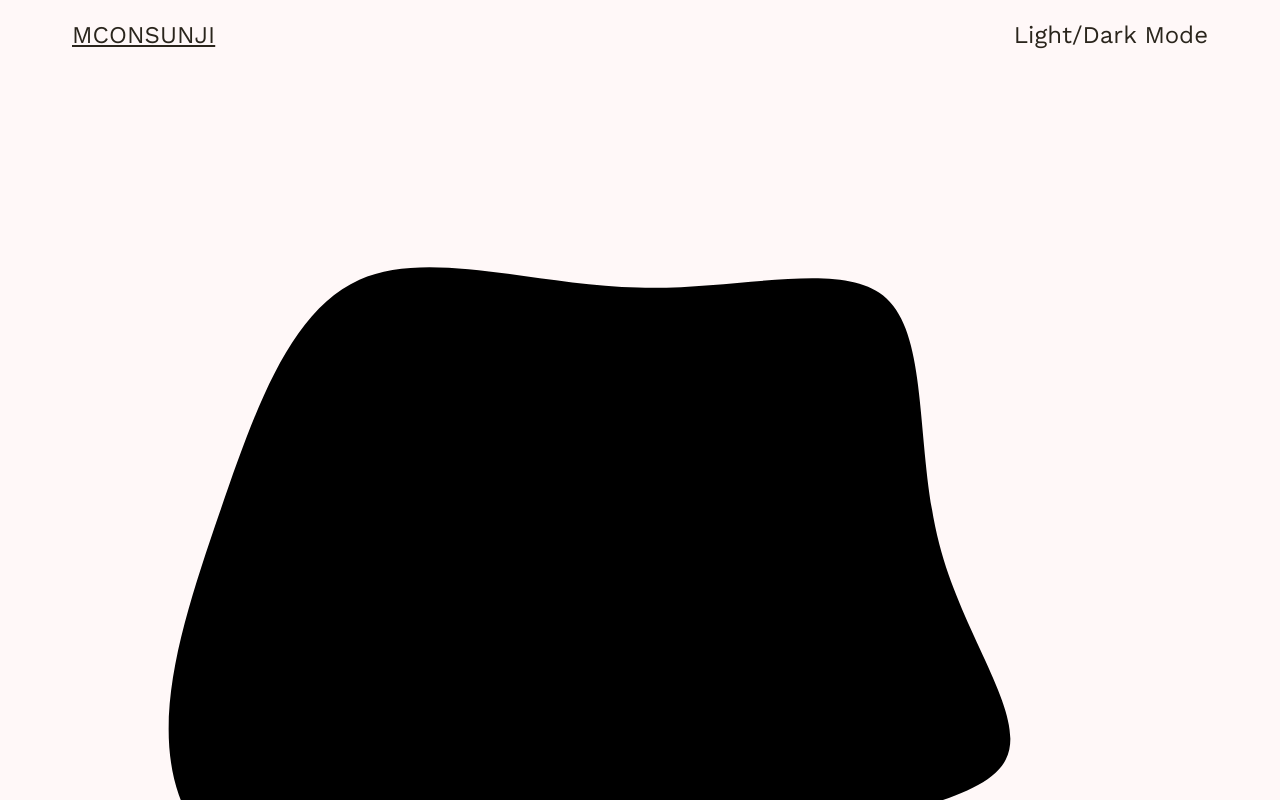
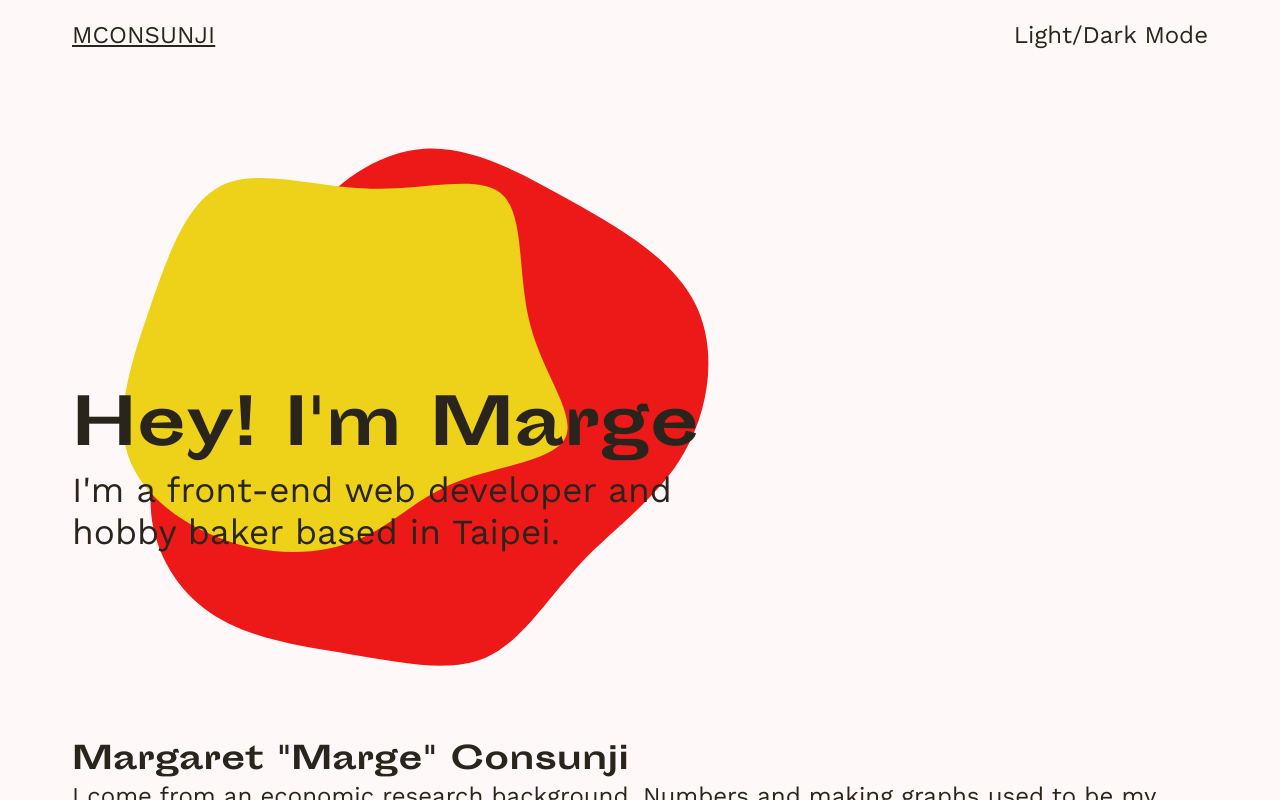
Before and after one commit to msunji/portfolio, a React (Create React App) app: page / in a window 1280 px wide. Shown: the top 800 px of the page. Built offline with nearby package versions, Linux system fonts and the light colour scheme.

Commit message:
Removed gradient effect from blobs. Stacked blobs

```diff
--- a/src/components/Intro.js
+++ b/src/components/Intro.js
@@ -1,9 +1,33 @@
 import React from "react";
 import styled from "styled-components";
+import About from "./About";
 import Projects from "./Projects";
 
 // some styled components
 const IntroContainer = styled.div``;
+
+const Blobs = styled.div`
+  position: relative;
+  max-width: 1000px;
+  z-index: -1000;
+
+  & > #blob--yellow {
+    position: absolute;
+    top: 40;
+    left: 90;
+    fill: var(--primary-yellow);
+    width: 60%;
+    z-index: 1;
+  }
+
+  & > #blob--red {
+    width: 70%;
+    position: absolute;
+    left: 50;
+    fill: var(--primary-red);
+  }
+`;
+
 const IntroText = styled.div`
   text-align: left;
   max-width: 700px;
@@ -42,21 +66,31 @@ function Intro() {
   return (
     <div className="intro">
       <IntroContainer>
+        <Blobs>
           <svg
-          id="intro__blob"
+            id="blob--yellow"
             viewBox="0 0 200 200"
             xmlns="http://www.w3.org/2000/svg"
           >
-          <linearGradient id="blobGradient" gradientTransform="rotate(120)">
-            <stop class="blobGrad1" offset="0%" />
-            <stop class="blobGrad2" offset="70%" />
-          </linearGradient>
             <path
-            id="blobFill"
+              class="blobFill"
               d="M43.4,-61.2C51,-54.2,48.4,-34.5,52.7,-17.9C57,-1.3,68.3,12.3,64.4,20C60.6,27.6,41.6,29.4,28.4,34.6C15.1,39.8,7.6,48.4,-3.6,53.4C-14.8,58.4,-29.7,59.8,-45,55.3C-60.4,50.8,-76.3,40.4,-81.2,26.2C-86.1,12,-80,-6,-73.9,-23.8C-67.8,-41.5,-61.7,-59,-49.4,-64.5C-37.1,-70,-18.5,-63.5,-0.3,-63.1C17.9,-62.6,35.8,-68.2,43.4,-61.2Z"
               transform="translate(100 100)"
             />
           </svg>
+          <svg
+            id="blob--red"
+            viewBox="0 0 200 200"
+            xmlns="http://www.w3.org/2000/svg"
+          >
+            <path
+              class="blobFill"
+              d="M42.5,-64.9C56.9,-56.8,71.8,-48.2,78.1,-35.4C84.5,-22.6,82.2,-5.5,74.8,7.2C67.5,20,55,28.4,45.3,38.7C35.6,49,28.5,61,18.3,65.6C8,70.1,-5.4,67.1,-20.2,64.7C-34.9,62.2,-51,60.2,-62.3,51.5C-73.5,42.9,-79.9,27.7,-76.7,14.3C-73.5,1,-60.7,-10.4,-52.7,-22.5C-44.8,-34.6,-41.7,-47.3,-33.7,-58.4C-25.7,-69.5,-12.9,-78.9,0.6,-79.8C14,-80.7,28,-73.1,42.5,-64.9Z"
+              transform="translate(100 100)"
+            />
+          </svg>
+        </Blobs>
+
         <IntroText>
           <IntroHeader>Hey! I'm Marge </IntroHeader>
           <IntroSubtitle>
@@ -64,6 +98,7 @@ function Intro() {
           </IntroSubtitle>
         </IntroText>
       </IntroContainer>
+      <About />
       <Projects />
     </div>
   );
```
Lines whose indentation alone changed are shown as unchanged.
